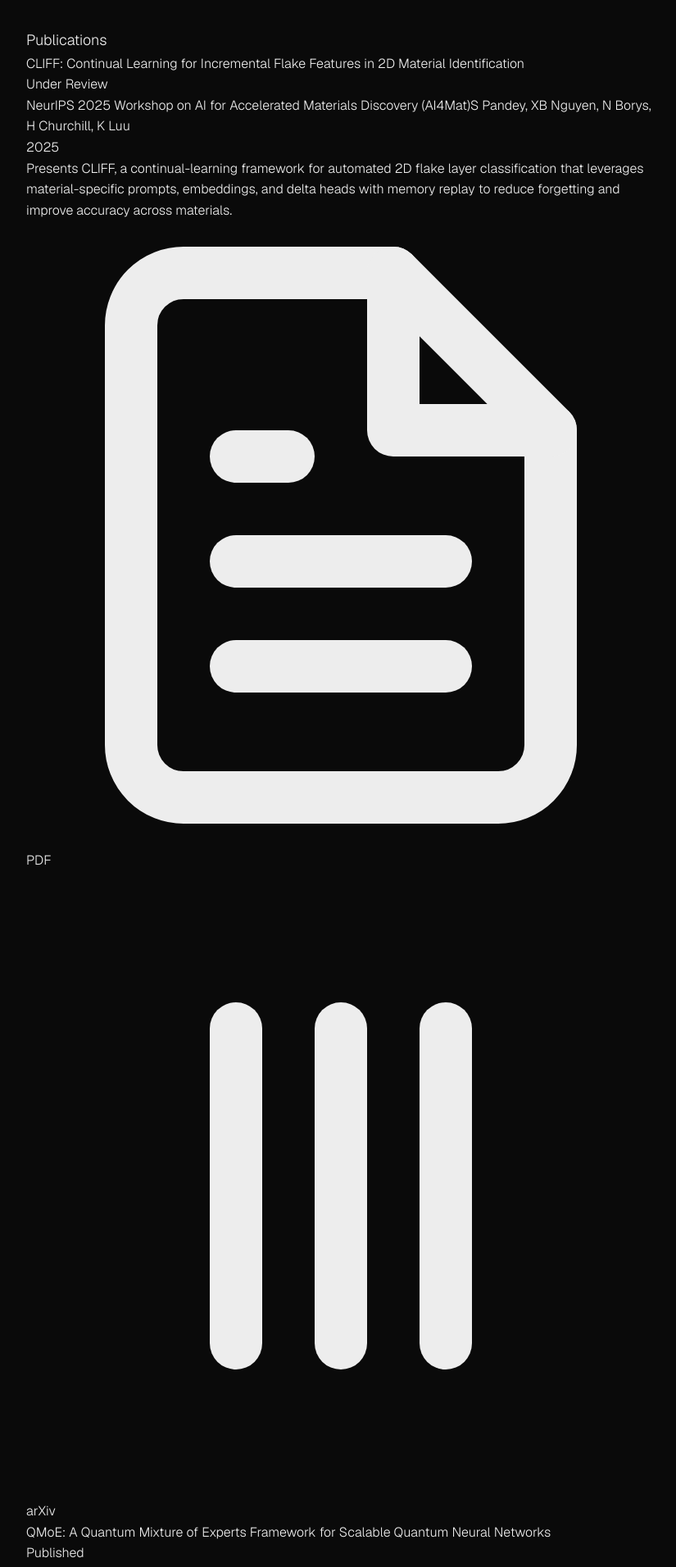
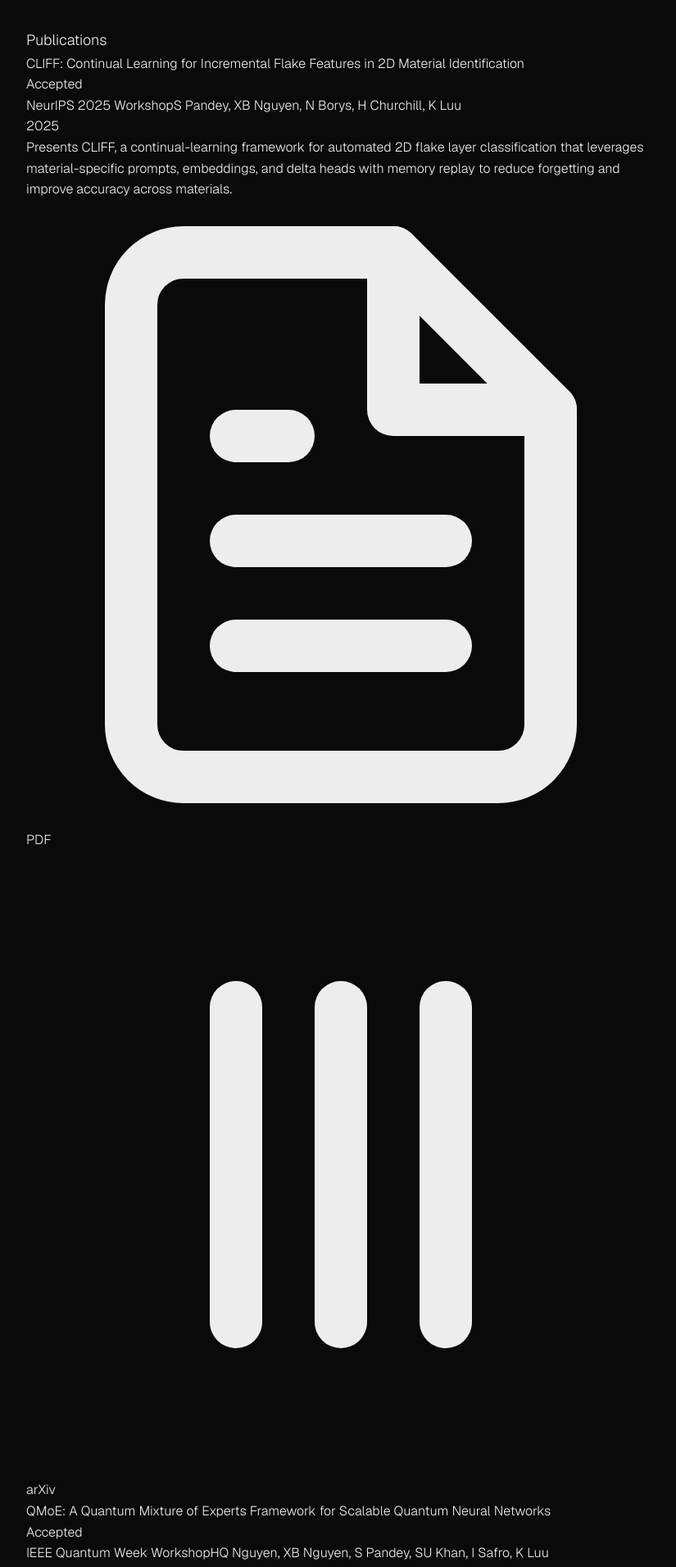
Before and after one commit to sanpdy/portfolio-site, a Next.js app: page / in a window 1280 px wide. Shown: the part 2445-4357 px from the top of the page at 82% size, without its empty margins (224-1049 px from the left). Built offline with nearby package versions, Linux system fonts and the light colour scheme; a web font is replaced by a local one.

Commit message:
Updated publications

```diff
--- a/src/components/Publications.tsx
+++ b/src/components/Publications.tsx
@@ -3,7 +3,7 @@
 import { useState } from "react";
 import { publications } from "../constants/data";
 
-type Status = "Published" | "Under Review";
+type Status = "Published" | "Under Review" | "Accepted";
 
 // Icon for PDF
 function FileTextIcon() {
@@ -49,7 +49,7 @@ function LibraryIcon() {
 
 function StatusBadge({ status }: { status?: Status }) {
   if (!status) return null;
-  const isPublished = status === "Published";
+  const isPublished = status === "Published" || status == "Accepted";
   const base =
     "text-xs px-2 py-0.5 rounded-full border inline-flex items-center gap-1 whitespace-nowrap";
   const cls = isPublished
--- a/src/constants/data.ts
+++ b/src/constants/data.ts
@@ -87,7 +87,7 @@ export interface ResearchPaper {
   summary: string;
   pdfLink: string;
   arxivLink: string;
-  status?: 'Published' | 'Under Review';
+  status?: 'Published' | 'Under Review' | 'Accepted';
   conference?: string;
 }
 
@@ -107,8 +107,8 @@ export const publications: ResearchPaper[] = [
       "Presents CLIFF, a continual-learning framework for automated 2D flake layer classification that leverages material-specific prompts, embeddings, and delta heads with memory replay to reduce forgetting and improve accuracy across materials.",
     pdfLink: "https://arxiv.org/pdf/2508.17261",
     arxivLink: "https://arxiv.org/abs/2508.17261",
-    status: "Under Review",
-    conference: "NeurIPS 2025 Workshop on AI for Accelerated Materials Discovery (AI4Mat)",
+    status: "Accepted",
+    conference: "NeurIPS 2025 Workshop",
   },
   {
     id: 2,
@@ -126,8 +126,8 @@ export const publications: ResearchPaper[] = [
       "Introduces QMoE, a scalable quantum neural network using multiple quantum experts and a learnable quantum router to improve classification performance over standard QNNs.",
     pdfLink: "https://arxiv.org/pdf/2507.05190",
     arxivLink: "https://arxiv.org/abs/2507.05190",
-    status: "Published",
-    conference: "IEEE Quantum Week International Workshop on Quantum Computing and Reinforcement Learning (QCRL)",
+    status: "Accepted",
+    conference: "IEEE Quantum Week Workshop",
   },
   {
     id: 3,
```
